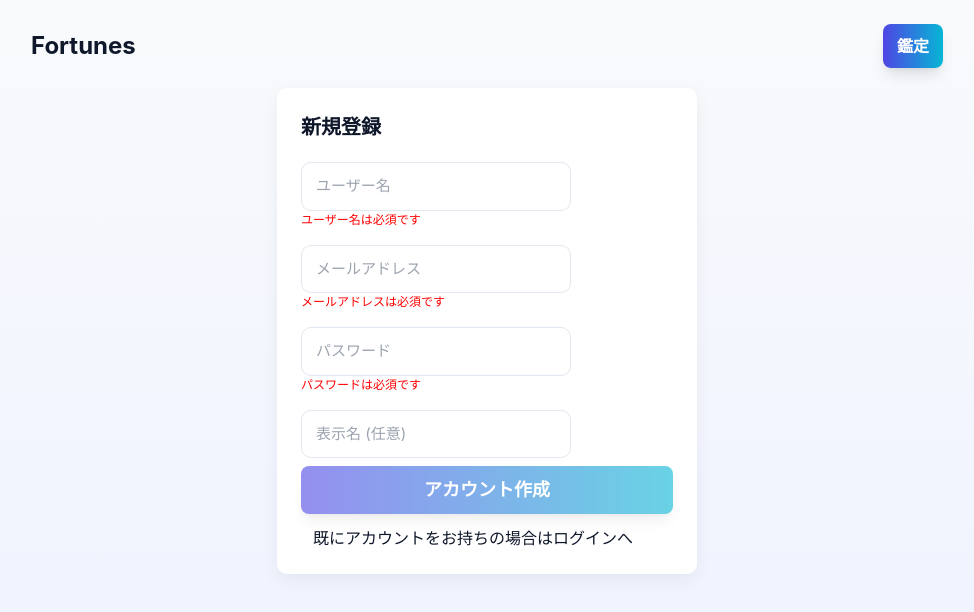
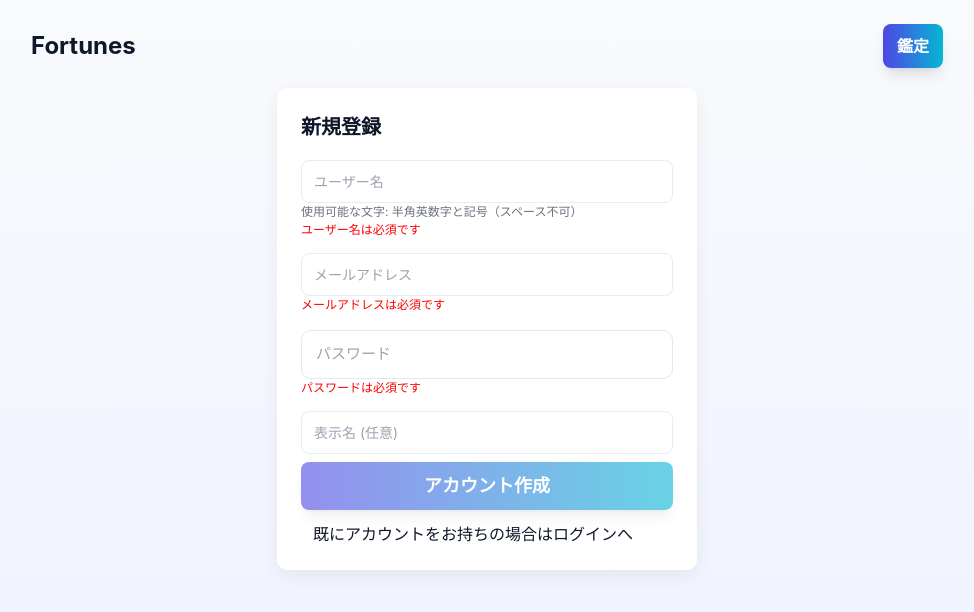
Before and after one commit to plaodas/fortunes, a Next.js app in the folder frontend/: page /signup in a window 1280 px wide. Shown: the top 612 px of the page, without its empty margins (153-1127 px from the left). Built offline with nearby package versions, Linux system fonts and the light colour scheme; no server answers.

Commit message:
fix: usenameの入力文字制限

```diff
--- a/frontend/pages/analysis.tsx
+++ b/frontend/pages/analysis.tsx
@@ -263,7 +263,7 @@ export default function Analysis(): JSX.Element {
     return (
         <Layout hero={(
             <div className="hero card">
-                <p className="" style={{ marginTop: 8 }}>お名前と生年月日、生まれた時間を入力して鑑定ボタンを押してください</p>
+                <p className="" style={{ marginTop: 8 }}>お名前と生年月日、生まれた時間を入力して［鑑定する］ボタンを押してください</p>
                 <form onSubmit={submit} style={{ marginTop: 8 }}>
                     <div className="form-grid">
                         <div className="form-row">
@@ -324,7 +324,7 @@ export default function Analysis(): JSX.Element {
                         </div>
                         <TimeZoneSelector birthTz={birthTz} setBirthTz={setBirthTz} />
                         <div className="form-action" style={{ alignSelf: 'end' }}>
-                            <button className="btn" type="submit" disabled={!isFormValid || loading}>鑑定</button>
+                            <button className="btn" type="submit" disabled={!isFormValid || loading}>鑑定する</button>
                         </div>
                     </div>
                 </form>
--- a/frontend/pages/login.tsx
+++ b/frontend/pages/login.tsx
@@ -3,6 +3,7 @@ import { useRouter } from 'next/router';
 import Layout from "../components/Layout";
 import Link from "next/link";
 import { apiFetch } from '../utils/api'
+import { filterUsernameInput } from '../utils/validation'
 import { useAuth } from '../context/AuthContext'
 
 export default function LoginPage(): JSX.Element {
@@ -65,7 +66,8 @@ export default function LoginPage(): JSX.Element {
             <div className="card" style={{ maxWidth: 420, margin: "0 auto" }}>
                 <h1 style={{ fontSize: 20, fontWeight: 600, marginBottom: 12 }}>ログイン</h1>
                 <form onSubmit={handleSubmit} style={{ display: "flex", flexDirection: "column", gap: 8 }}>
-                    <input className="input" type="text" value={username} onChange={(e) => setUsername(e.target.value)} placeholder="ユーザー名" />
+                    <input className="input" type="text" value={username} onChange={(e) => setUsername(filterUsernameInput(e.target.value))} placeholder="ユーザー名" />
+                    <div className="muted" style={{ fontSize: 12 }}>使用可能な文字: 半角英数字と記号（スペース不可）</div>
                     <input className="input" type="password" value={password} onChange={(e) => setPassword(e.target.value)} placeholder="パスワード" />
                     <button className="btn text-lg px-6 py-3" type="submit">ログイン</button>
                 </form>
--- a/frontend/pages/profile.tsx
+++ b/frontend/pages/profile.tsx
@@ -2,6 +2,7 @@ import React, { useEffect, useState } from 'react'
 import Layout from '../components/Layout'
 import Link from 'next/link'
 import { apiFetch } from '../utils/api'
+import { filterUsernameInput } from '../utils/validation'
 import requireAuth from '../utils/ssrAuth'
 import { useAuth } from '../context/AuthContext'
 import { useRouter } from 'next/router'
@@ -91,7 +92,10 @@ export default function ProfilePage(): JSX.Element {
                     <form onSubmit={handleSubmit} style={{ display: 'flex', flexDirection: 'column', gap: 12, marginTop: 12 }}>
                         <label style={{ display: 'flex', alignItems: 'center', gap: 12 }}>
                             <span style={{ minWidth: 80, display: 'inline-block' }}>ユーザー名</span>
-                            <input className="input" style={{ flex: 1 }} type="text" value={username} onChange={(e) => setUsername(e.target.value)} placeholder="ユーザー名" />
+                            <div style={{ flex: 1 }}>
+                                <input className="input" style={{ width: '100%' }} type="text" value={username} onChange={(e) => setUsername(filterUsernameInput(e.target.value))} placeholder="ユーザー名" />
+                                <div className="muted" style={{ fontSize: 12, marginTop: 6 }}>使用可能な文字: 半角英数字と記号（スペース不可）</div>
+                            </div>
                         </label>
                         <label style={{ display: 'flex', alignItems: 'center', gap: 12 }}>
                             <span style={{ minWidth: 80, display: 'inline-block' }}>メールアドレス</span>
--- a/frontend/pages/signup.tsx
+++ b/frontend/pages/signup.tsx
@@ -3,6 +3,7 @@ import Link from 'next/link'
 import Layout from '../components/Layout'
 import { useAuth } from '../context/AuthContext'
 import { apiFetch } from '../utils/api'
+import { filterUsernameInput, isValidUsername } from '../utils/validation'
 
 function validateEmail(email: string) {
     // simple RFC-ish check
@@ -29,6 +30,7 @@ export default function SignupPage(): JSX.Element {
     function runValidation() {
         const e: { [k: string]: string | null } = {};
         if (!username.trim()) e.username = "ユーザー名は必須です";
+        else if (!isValidUsername(username.trim())) e.username = "ユーザー名に使用できない文字が含まれています";
         else if (username.trim().length < 3) e.username = "ユーザー名は3文字以上必要です";
 
         if (!email.trim()) e.email = "メールアドレスは必須です";
@@ -101,22 +103,23 @@ export default function SignupPage(): JSX.Element {
                 <h1 style={{ fontSize: 20, fontWeight: 600, marginBottom: 12 }}>新規登録</h1>
                 <form onSubmit={handleSubmit} style={{ display: 'flex', flexDirection: 'column', gap: 8 }} noValidate>
                     <div>
-                        <input className="input" value={username} onChange={(e) => setUsername(e.target.value)} placeholder="ユーザー名" />
+                        <input className="input" type="text" style={{ width: '100%' }} value={username} onChange={(e) => setUsername(filterUsernameInput(e.target.value))} placeholder="ユーザー名" />
+                        <div className="muted" style={{ fontSize: 12 }}>使用可能な文字: 半角英数字と記号（スペース不可）</div>
                         {errors.username && <div style={{ color: 'red', fontSize: 12 }}>{errors.username}</div>}
                     </div>
 
                     <div>
-                        <input className="input" value={email} onChange={(e) => setEmail(e.target.value)} placeholder="メールアドレス" />
+                        <input className="input" type="text" style={{ width: '100%' }} value={email} onChange={(e) => setEmail(e.target.value)} placeholder="メールアドレス" />
                         {errors.email && <div style={{ color: 'red', fontSize: 12 }}>{errors.email}</div>}
                     </div>
 
                     <div>
-                        <input className="input" value={password} onChange={(e) => setPassword(e.target.value)} placeholder="パスワード" type="password" />
+                        <input className="input" type="password" style={{ width: '100%' }} value={password} onChange={(e) => setPassword(e.target.value)} placeholder="パスワード" />
                         {errors.password && <div style={{ color: 'red', fontSize: 12 }}>{errors.password}</div>}
                     </div>
 
                     <div>
-                        <input className="input" value={displayName} onChange={(e) => setDisplayName(e.target.value)} placeholder="表示名 (任意)" />
+                        <input className="input" type="text" style={{ width: '100%' }} value={displayName} onChange={(e) => setDisplayName(e.target.value)} placeholder="表示名 (任意)" />
                         {errors.displayName && <div style={{ color: 'red', fontSize: 12 }}>{errors.displayName}</div>}
                     </div>
 
--- /dev/null
+++ b/frontend/utils/validation.ts
@@ -0,0 +1,14 @@
+// Utilities for validating and filtering username input
+// Allow only half-width ASCII printable characters (0x21-0x7E), i.e. half-width
+// alphanumeric characters and symbols. Space (0x20) and full-width characters are disallowed.
+export const USERNAME_ALLOWED_REGEX = /^[\x21-\x7E]*$/
+
+export function filterUsernameInput(s: string): string {
+    if (!s) return s
+    // Remove any character outside the allowed ASCII printable range
+    return s.replace(/[^\x21-\x7E]/g, '')
+}
+
+export function isValidUsername(s: string): boolean {
+    return USERNAME_ALLOWED_REGEX.test(s) && s.length > 0
+}
```
